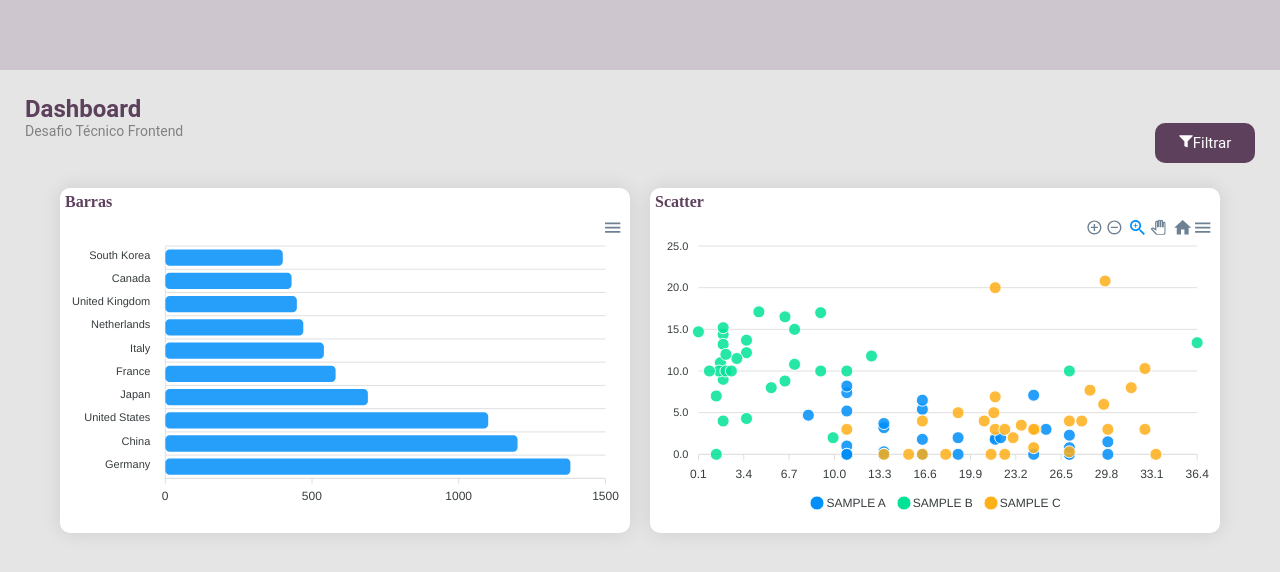
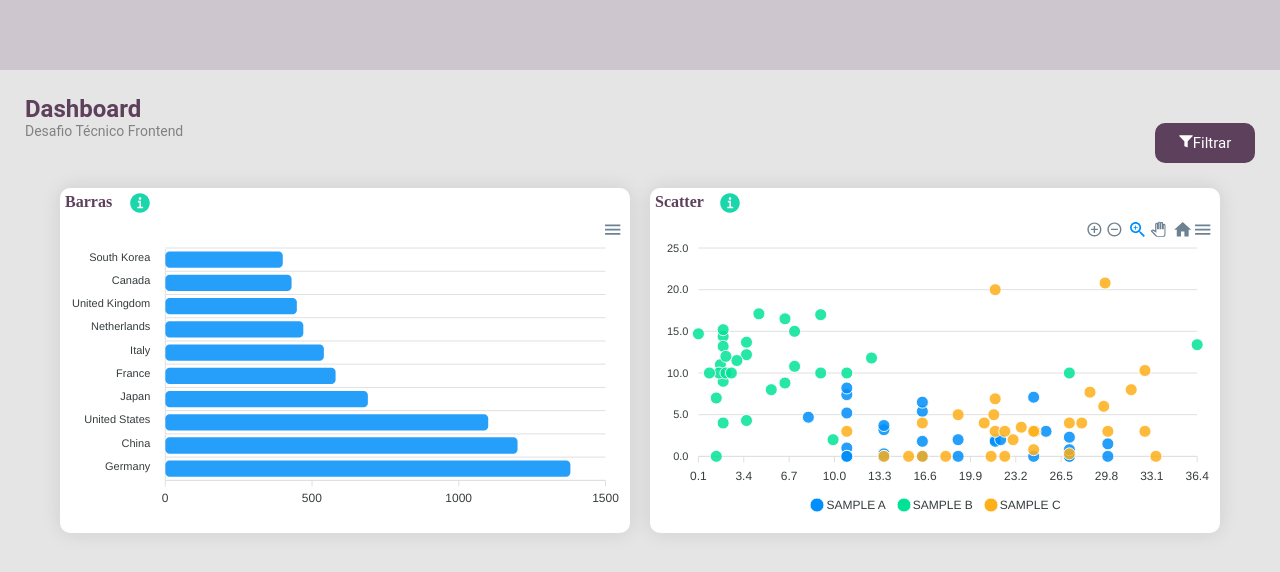
Before and after one commit to AllisonVinicius/dashboard-in-ApexCharts, a React (Create React App) app: page / in a window 1280 px wide. Shown: the top 572 px of the page. Built offline with nearby package versions, Linux system fonts and the light colour scheme.

Commit message:
include icon component textHeader

```diff
--- a/src/Components/TextHeader/index.tsx
+++ b/src/Components/TextHeader/index.tsx
@@ -1,12 +1,15 @@
 import React from "react";
-import { TitleGraph } from "./styles";
+import { Container, StyleIcon, TitleGraph } from "./styles";
 
 interface ITextGraphProps {
   title?: string;
 }
 
 const TextHeader = ({ title }: ITextGraphProps) => (
-  <TitleGraph>{title}</TitleGraph>
+  <Container>
+    <TitleGraph>{title}</TitleGraph>
+    <StyleIcon />
+  </Container>
 );
 
 export default TextHeader;
--- a/src/Components/TextHeader/styles.ts
+++ b/src/Components/TextHeader/styles.ts
@@ -1,4 +1,10 @@
 import styled from "styled-components";
+import { ReactComponent as Icon } from "../../assets/info.svg";
+
+export const Container = styled.div`
+  display: flex;
+  flex-direction: row;
+`;
 
 export const TitleGraph = styled.h2`
   width: 15px;
@@ -7,6 +13,7 @@ export const TitleGraph = styled.h2`
   padding: 5px;
   line-height: normal;
   font-family: "Montserrat";
+  font-style: normal;
   flex-direction: row;
   justify-content: space-between;
   @media (max-width: 768px) {
@@ -14,3 +21,11 @@ export const TitleGraph = styled.h2`
     margin: 50px 0;
   }
 `;
+
+export const StyleIcon = styled(Icon)`
+  display: flex;
+  width: 120px;
+  height: 20px;
+  margin: 5px;
+  align-items: center;
+`;
```
